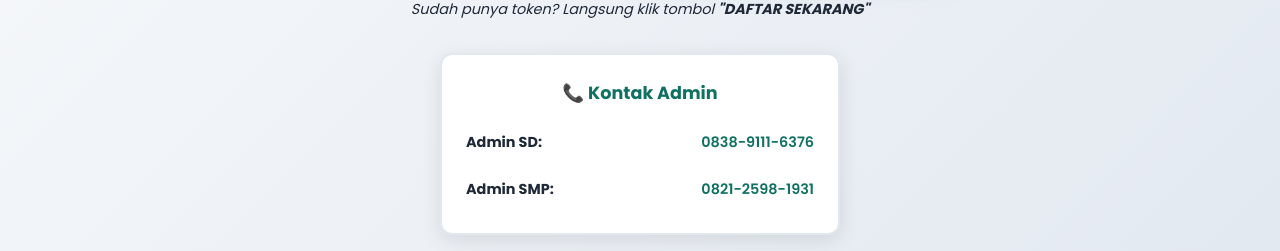
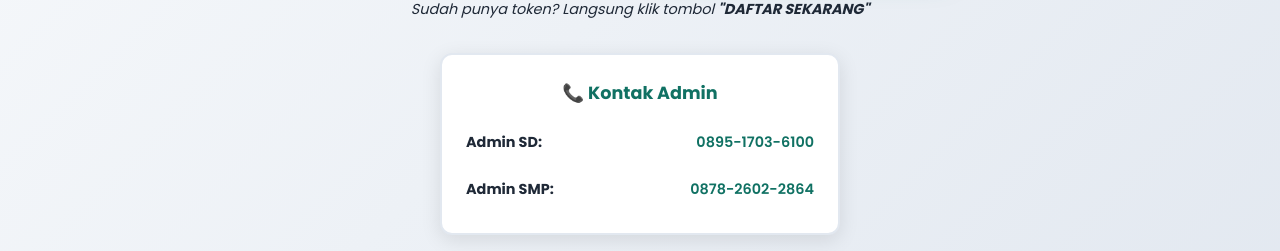
Before and after one commit to muse727/kaffah_website, a Next.js app: page /pendaftaran in a window 1280 px wide. Shown: the part 3954-4205 px from the top of the page. Built offline with nearby package versions, Linux system fonts and the light colour scheme.

Commit message:
perubahan no adimn

```diff
--- a/components/FinalCta.js
+++ b/components/FinalCta.js
@@ -27,8 +27,8 @@ const FinalCta = () => {
 
 
     const adminNumbers = {
-      sd: "6283891116376", // Admin SD
-      smp: "6289512322694" // Admin SMP
+      sd: "6289517036100", // Admin SD
+      smp: "6287826022864" // Admin SMP
     };
 
     const adminNumber = adminNumbers[jenjang];
@@ -97,11 +97,11 @@ const FinalCta = () => {
           <div className={styles.adminContacts}>
             <div className={styles.adminContact}>
               <strong>Admin SD:</strong>
-              <span>0838-9111-6376</span>
+              <span>0895-1703-6100</span>
             </div>
             <div className={styles.adminContact}>
               <strong>Admin SMP:</strong>
-              <span>0821-2598-1931</span>
+              <span>0878-2602-2864</span>
             </div>
           </div>
         </div>
```
